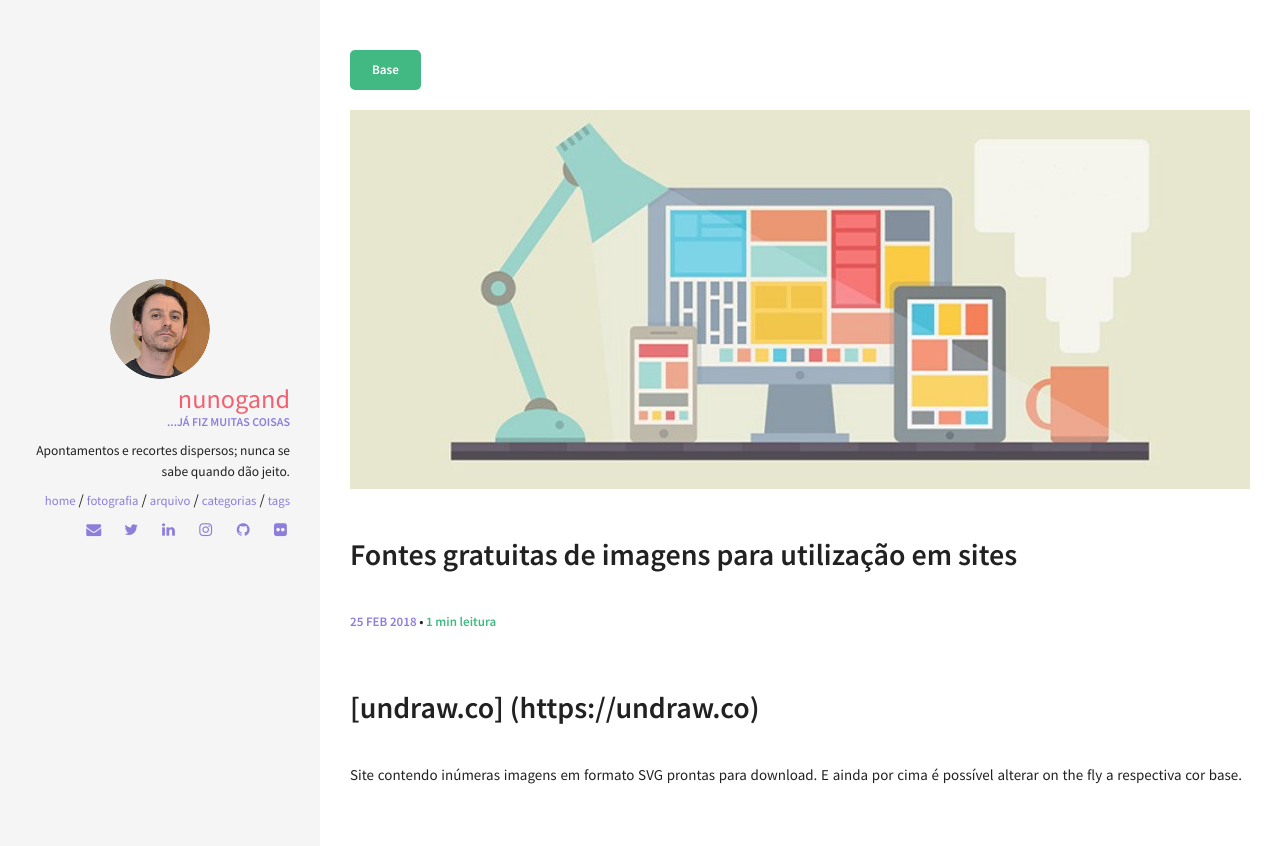
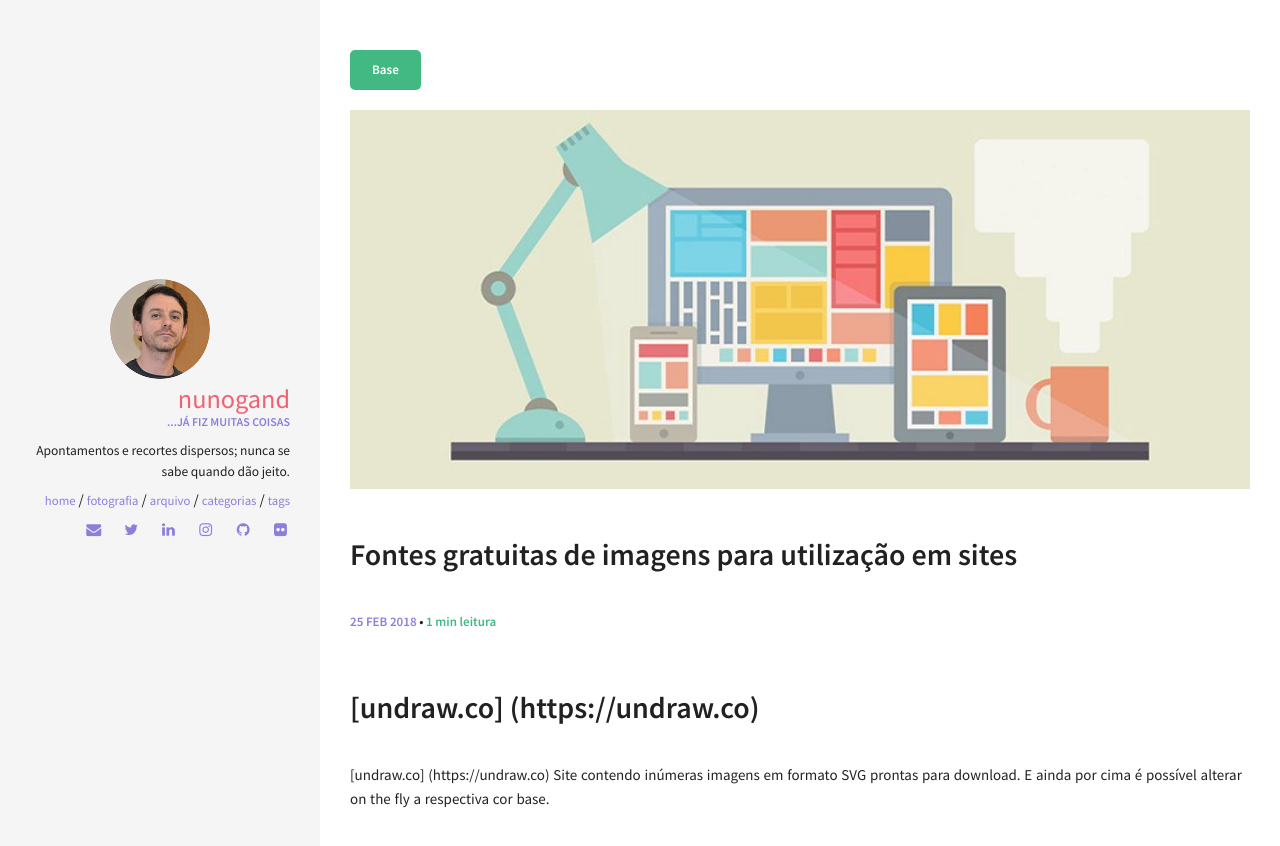
Before and after one commit to nunogand/old_site, a Jekyll site: the page built from _posts/2018-02-25-fonte-de-imagens-SVG-para-utilizacao-em-sites.md, in a window 1280 px wide. Shown: the top 846 px of the page. Built offline with Jekyll 4.4.1, drawn with Linux system fonts in a browser that asks for light colours.

Commit message:
Update 2018-02-25-fonte-de-imagens-SVG-para-utilizacao-em-sites.md

```diff
--- a/_posts/2018-02-25-fonte-de-imagens-SVG-para-utilizacao-em-sites.md
+++ b/_posts/2018-02-25-fonte-de-imagens-SVG-para-utilizacao-em-sites.md
@@ -9,4 +9,5 @@ image:
   feature: header_webdesign.jpg
 ---
 # [undraw.co] (https://undraw.co)
+[undraw.co] (https://undraw.co)
 Site contendo inúmeras imagens em formato SVG prontas para download. E ainda por cima é possível alterar on the fly a respectiva cor base.
```
